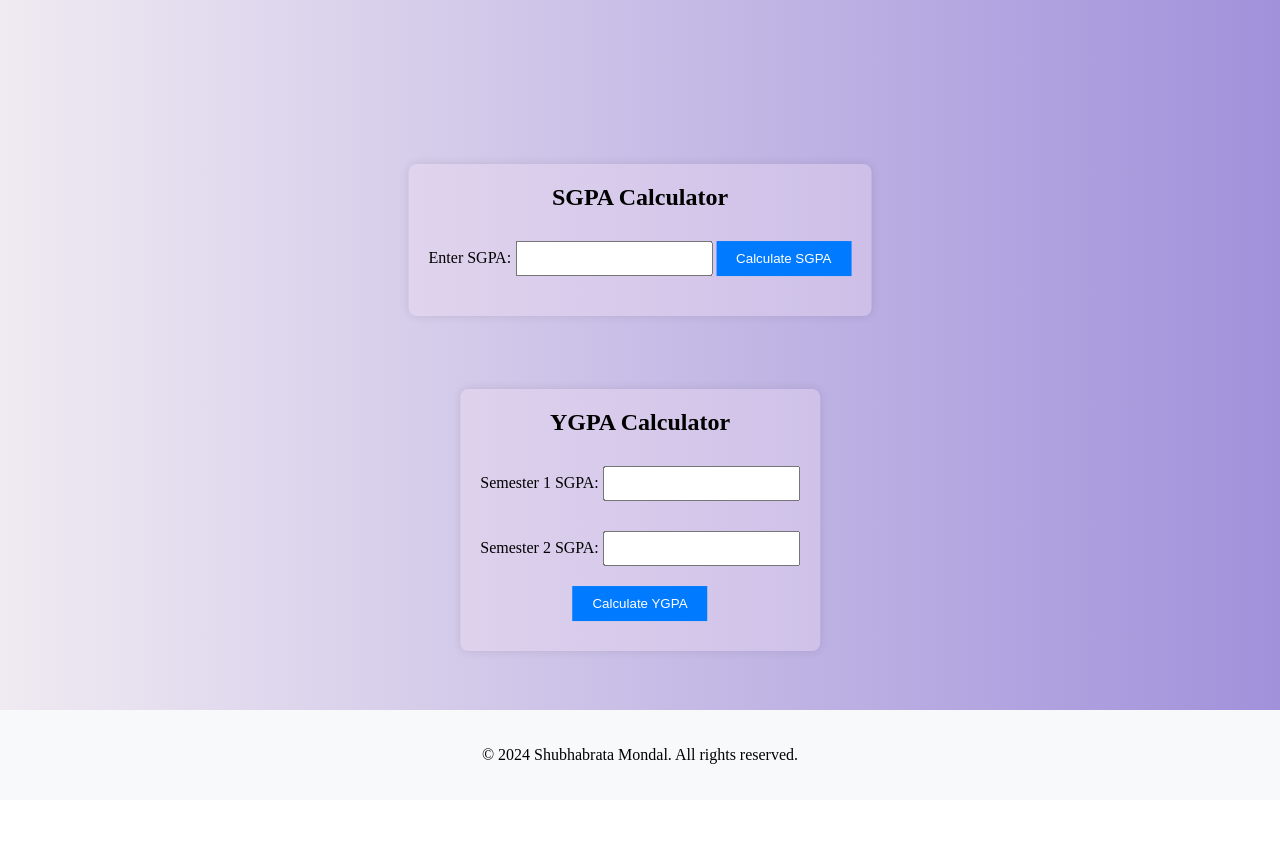
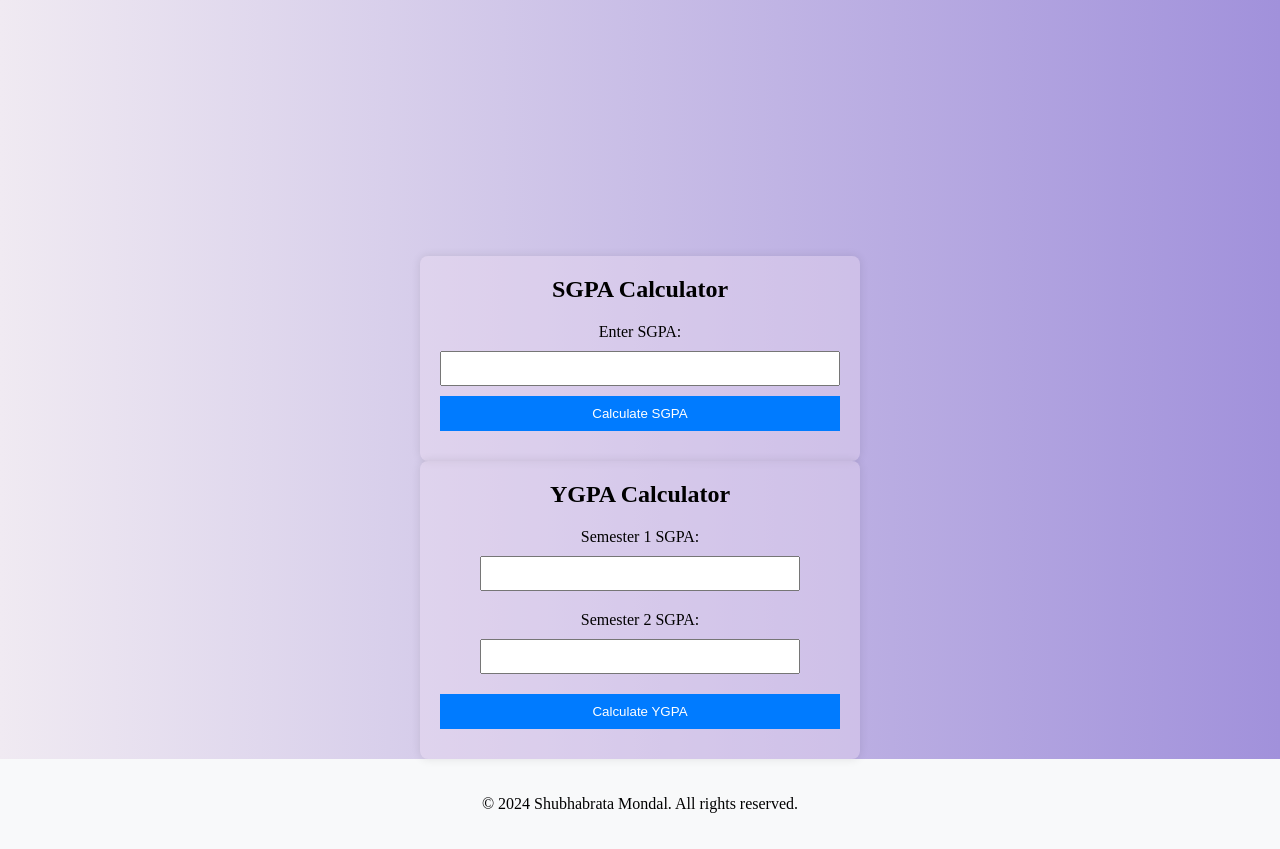
Before and after one commit to mondalshubh20/mondalshubh20-mondalshubh20.github.io, a plain HTML site: page index.html in a window 1280 px wide. Before the commit the page ends 800 px from the top, so only its background shows below. Drawn offline with Linux system fonts and the light colour scheme.

Commit message:
Update styl.css

```diff
--- a/styl.css
+++ b/styl.css
@@ -1,37 +1,25 @@
-body{
-
+body {
     background: linear-gradient(to left, #a191db, #f0eaf2);
+    margin: 0; /* Reset default margin */
+    padding: 0; /* Reset default padding */
 }
 
 .container {
     display: flex;
     flex-direction: column;
     align-items: center;
-    margin-top: 50px;
+    margin-top: 20%; /* Adjust the top margin for better centering */
 }
 
-.sgpa-container {
+.sgpa-container,
+.ygpa-container {
     text-align: center;
     padding: 20px;
-    position: absolute;
-    top: 30%;
-    left: 50%;
-    transform: translate(-50%, -50%);
     border-radius: 8px;
     background-color: rgba(239, 221, 241, 0.362);
     box-shadow: 0 0 10px rgba(0, 0, 0, 0.1);
-}
-
-.ygpa-container {
-    text-align: center;
-    padding: 20px;
-    position: absolute;
-    top: 65%;
-    left: 50%;
-    transform: translate(-50%, -50%);
-    border-radius: 8px;
-    background-color: rgba(239, 221, 241, 0.362);
-    box-shadow: 0 0 10px rgba(0, 0, 0, 0.1);
+    width: 90%; /* Adjust container width */
+    max-width: 400px; /* Set maximum width */
 }
 
 h2 {
@@ -41,6 +29,8 @@ h2 {
 input[type="number"] {
     padding: 8px;
     margin: 10px 0;
+    width: 100%; /* Make inputs full width */
+    box-sizing: border-box; /* Include padding and border in width calculation */
 }
 
 button {
@@ -49,6 +39,8 @@ button {
     color: white;
     border: none;
     cursor: pointer;
+    width: 100%; /* Make button full width */
+    box-sizing: border-box; /* Include padding and border in width calculation */
 }
 
 button:hover {
@@ -69,12 +61,10 @@ button:hover {
 .semester-input {
     margin-bottom: 10px;
 }
+
 footer {
     background-color: #f8f9fa;
     padding: 20px 0;
     text-align: center;
-    position: fixed;
-    left: 0;
-    bottom: 0;
     width: 100%;
 }
```
